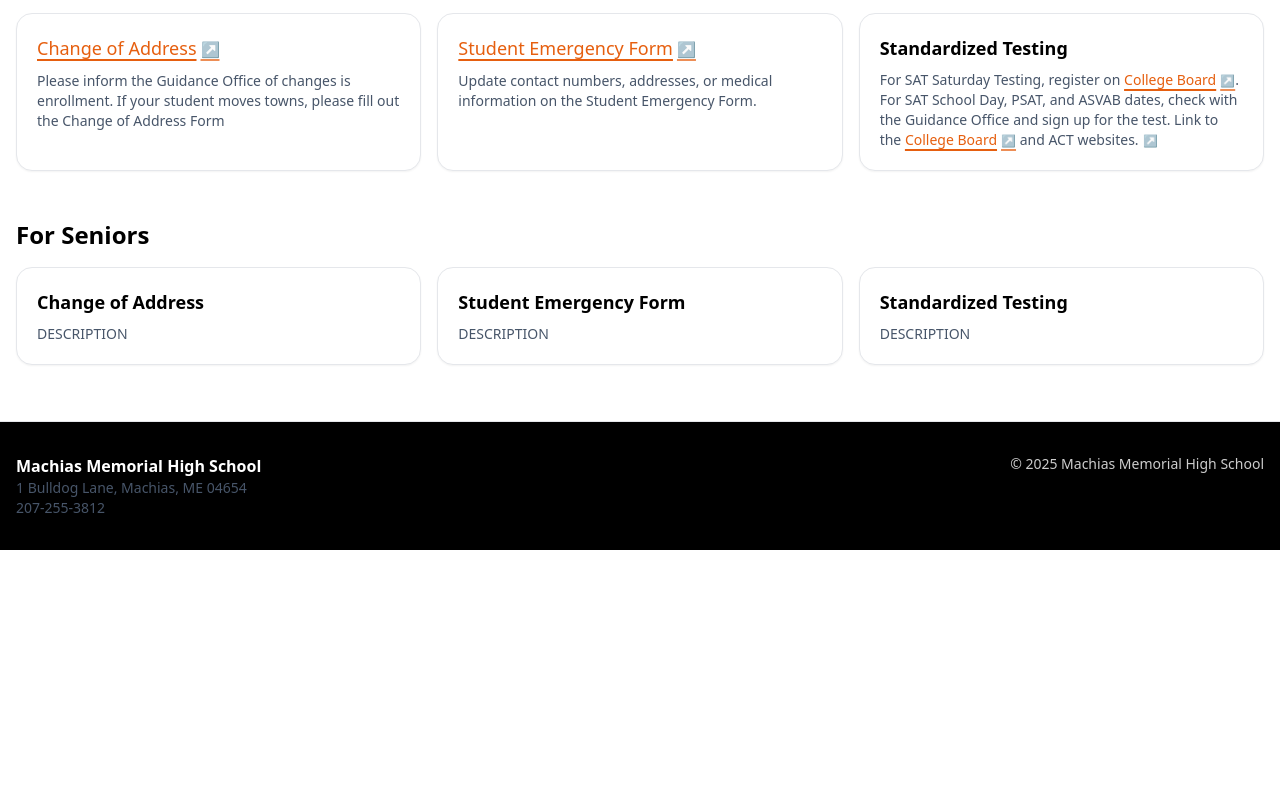
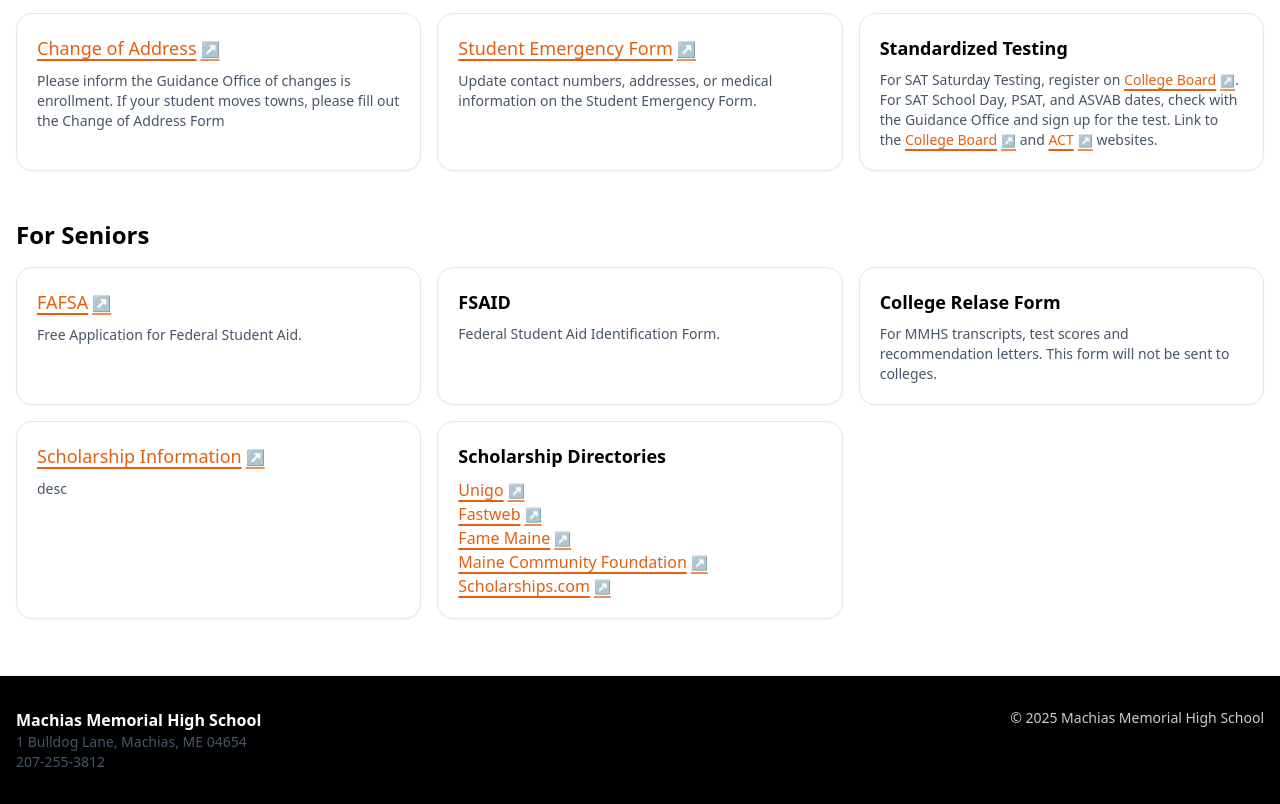
Before and after one commit to jaimie-mmhs/bulldogs, an Astro site: page /academics/guidance in a window 1280 px wide. Shown: the part 667-1471 px from the top of the page. Before the commit the page ends 1217 px from the top, so only its background shows below. Built offline with nearby package versions, Linux system fonts and the light colour scheme; Astro itself is replaced by a stand-in of ours.

Commit message:
Update guidance.astro

```diff
--- a/src/pages/academics/guidance.astro
+++ b/src/pages/academics/guidance.astro
@@ -60,7 +60,8 @@ const breadcrumb = [
         <p class="mt-2 text-sm text-slate-600">For SAT Saturday Testing, register on
             <a class="link" href="https://www.collegeboard.org/">College Board</a>.
             For SAT School Day, PSAT, and ASVAB dates, check with the Guidance Office and sign up for the test.
-Link to the <a class="link" href="https://www.collegeboard.org/">College Board</a> and <a href="https://www.act.org/">ACT websites.</a></p>
+            Link to the <a class="link" href="https://www.collegeboard.org/">College Board</a>
+            and <a class="link" href="https://www.act.org/">ACT</a> websites.</p>
       </article>
     </div>
   </section>
@@ -70,17 +71,36 @@ Link to the <a class="link" href="https://www.collegeboard.org/">College Board</
     <h2 class="text-2xl font-semibold mb-4">For Seniors</h2>
     <div class="grid gap-4 sm:grid-cols-2 lg:grid-cols-3">
       <article class="rounded-2xl border bg-white p-5 shadow-sm hover:shadow-md">
-        <h3 class="text-lg font-semibold">Change of Address</h3>
-        <p class="mt-2 text-sm text-slate-600">DESCRIPTION</p>
+        <h3 class="text-lg font-semibold">
+            <a class="link" href="https://studentaid.gov/h/apply-for-aid/fafsa">FAFSA</a></h3>
+        <p class="mt-2 text-sm text-slate-600">Free Application for Federal Student Aid.</p>
       </article>
       <article class="rounded-2xl border bg-white p-5 shadow-sm hover:shadow-md">
-        <h3 class="text-lg font-semibold">Student Emergency Form</h3>
-        <p class="mt-2 text-sm text-slate-600">DESCRIPTION</p>
+        <h3 class="text-lg font-semibold">FSAID</h3>
+        <p class="mt-2 text-sm text-slate-600">Federal Student Aid Identification Form.</p>
       </article>
       <article class="rounded-2xl border bg-white p-5 shadow-sm hover:shadow-md">
-        <h3 class="text-lg font-semibold">Standardized Testing</h3>
-        <p class="mt-2 text-sm text-slate-600">DESCRIPTION</p>
+        <h3 class="text-lg font-semibold">College Relase Form</h3>
+        <p class="mt-2 text-sm text-slate-600">For MMHS transcripts, test scores and recommendation letters.
+            This form will not be sent to colleges.
+        </p>
       </article>
+      <article class="rounded-2xl border bg-white p-5 shadow-sm hover:shadow-md">
+        <h3 class="text-lg font-semibold">
+            <a class="link" href="https://studentaid.gov/h/apply-for-aid/fafsa">Scholarship Information</a></h3>
+        <p class="mt-2 text-sm text-slate-600">desc</p>
+      </article>
+      <article class="rounded-2xl border bg-white p-5 shadow-sm hover:shadow-md">
+        <h3 class="text-lg font-semibold">Scholarship Directories</h3>
+        <p class="mt-2 text-sm text-slate-600">
+            <ul>
+            <li><a class="link" href="https://www.unigo.com/scholarships/high-school-students/scholarships-for-high-school-seniors">Unigo</a></li>
+            <li><a class="link" href="https://www.fastweb.com/ppc?utm_source=google&utm_medium=ppc&mkw=scholarships+for+high+school&gclid=EAIaIQobChMI8_mMrcCs3wIVBZyzCh3Csw0GEAEYAiAAEgIw0fD_BwE&pcrid=142825828738&mkwid=s5Yx0C5Sm&pmt=b">Fastweb</a></li>
+            <li><a class="link" href="https://www.famemaine.com/education/topics/paying-for-college/maine-scholarship-search/">Fame Maine</a></li>
+            <li><a class="link" href="http://www.mainecf.org/Scholarships/AvailableScholarships.aspx">Maine Community Foundation</a></li>
+            <li><a class="link" href="https://www.scholarships.com/">Scholarships.com</a></li>
+      </article>
+
     </div>
   </section>
 </Base>
```
